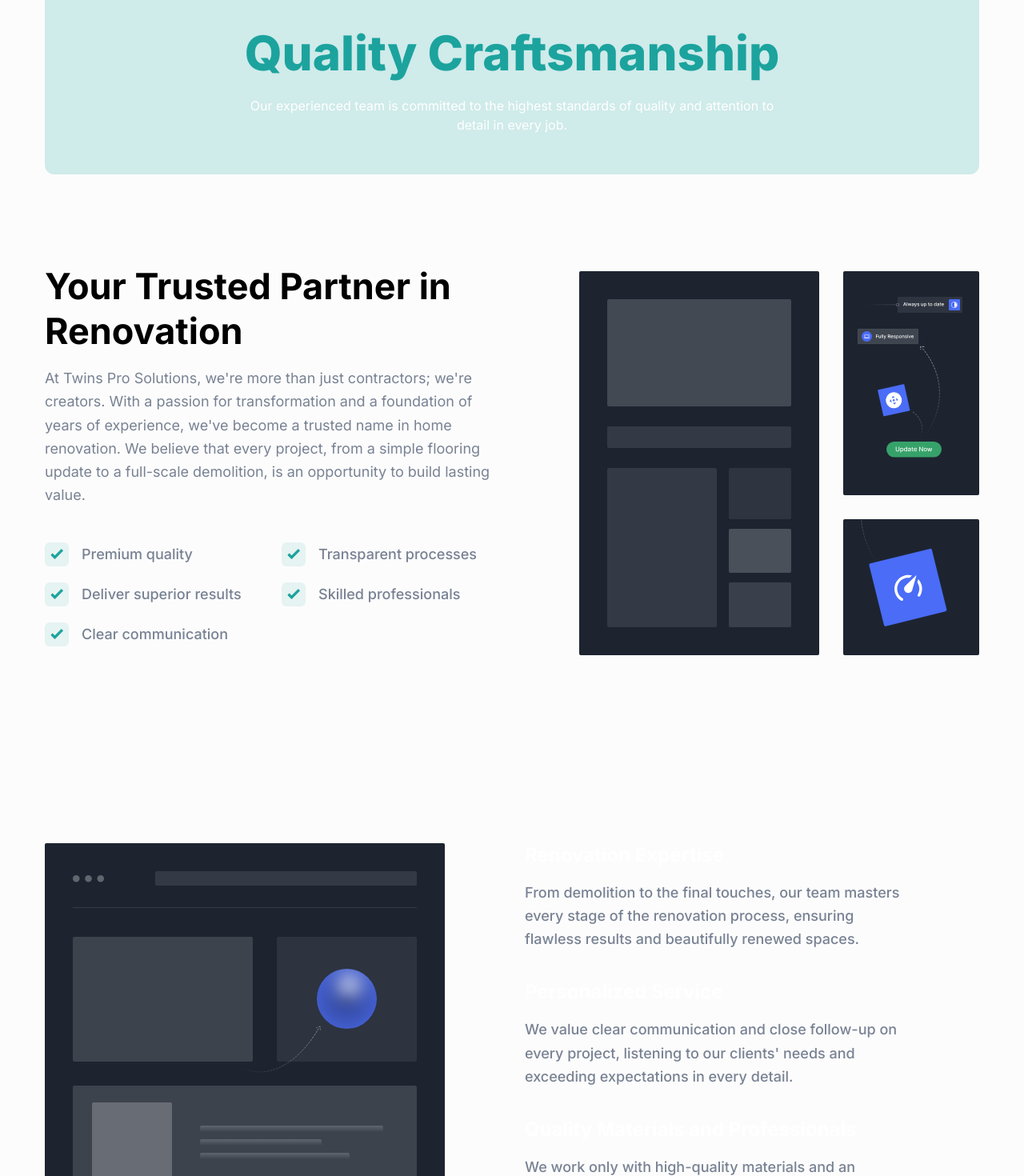
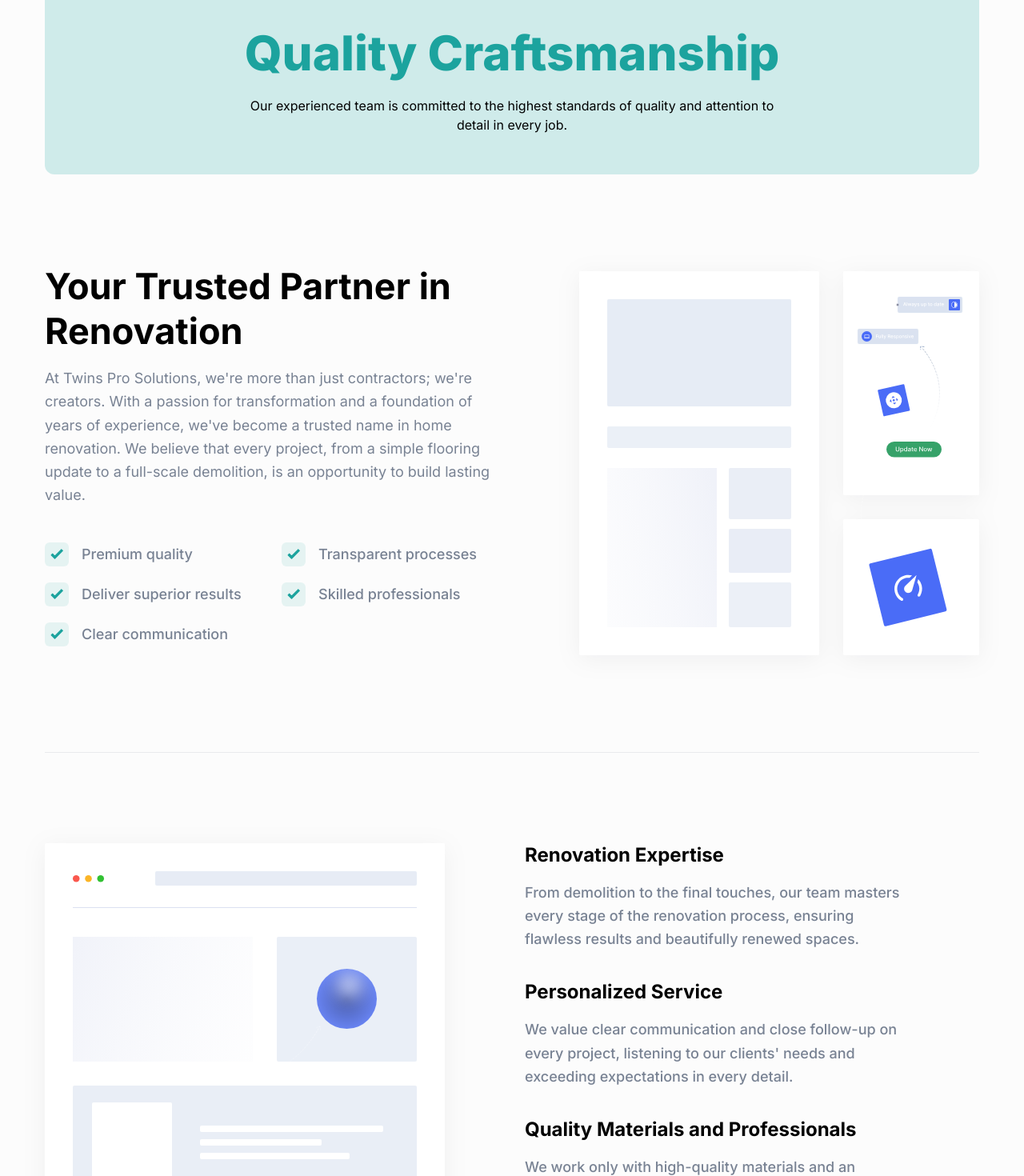
Before and after one commit to Gabrielloopes33/twin-pro-, a Next.js app: page / in a window 1280 px wide. Shown: the part 1460-2930 px from the top of the page at 80% size. Built offline with nearby package versions, Linux system fonts and the light colour scheme.

Commit message:
acerto do resto dos modo dark que bugou

```diff
--- a/src/app/layout.tsx
+++ b/src/app/layout.tsx
@@ -30,7 +30,7 @@ export default function RootLayout({
         <Providers>
           {/* <Header /> */}
           {children}
-          <Footer />
+
           <ScrollToTop />
         </Providers>
       </body>
--- a/src/components/About/AboutSectionOne.tsx
+++ b/src/components/About/AboutSectionOne.tsx
@@ -20,7 +20,7 @@ const AboutSectionOne = () => {
   return (
     <section id="about" className="pt-16 md:pt-20 lg:pt-28">
       <div className="container">
-        <div className="border-b border-body-color/[.15] pb-16 dark:border-white/[.15] md:pb-20 lg:pb-28">
+        <div className="border-b border-body-color/[.15] pb-16 md:pb-20 lg:pb-28">
           <div className="-mx-4 flex flex-wrap items-center">
             <div className="w-full px-4 lg:w-1/2">
               <SectionTitle
@@ -55,13 +55,13 @@ const AboutSectionOne = () => {
                   src="/images/about/about-image.svg"
                   alt="about-image"
                   fill
-                  className="mx-auto max-w-full drop-shadow-three dark:hidden dark:drop-shadow-none lg:mr-0"
+                  className="mx-auto max-w-full drop-shadow-three lg:mr-0"
                 />
                 <Image
                   src="/images/about/about-image-dark.svg"
                   alt="about-image"
                   fill
-                  className="mx-auto hidden max-w-full drop-shadow-three dark:block dark:drop-shadow-none lg:mr-0"
+                  className="mx-auto hidden max-w-full drop-shadow-three lg:mr-0"
                 />
               </div>
             </div>
--- a/src/components/About/AboutSectionTwo.tsx
+++ b/src/components/About/AboutSectionTwo.tsx
@@ -14,20 +14,20 @@ const AboutSectionTwo = () => {
                 src="/images/about/about-image-2.svg"
                 alt="about image"
                 fill
-                className="drop-shadow-three dark:hidden dark:drop-shadow-none"
+                className="drop-shadow-three "
               />
               <Image
                 src="/images/about/about-image-2-dark.svg"
                 alt="about image"
                 fill
-                className="hidden drop-shadow-three dark:block dark:drop-shadow-none"
+                className="hidden drop-shadow-three "
               />
             </div>
           </div>
           <div className="w-full px-4 lg:w-1/2">
             <div className="max-w-[470px]">
               <div className="mb-9">
-                <h3 className="mb-4 text-xl font-bold text-black dark:text-white sm:text-2xl lg:text-xl xl:text-2xl">
+                <h3 className="mb-4 text-xl font-bold text-black sm:text-2xl lg:text-xl xl:text-2xl">
                   Renovation Expertise
                 </h3>
                 <p className="text-base font-medium leading-relaxed text-body-color sm:text-lg sm:leading-relaxed">
@@ -35,7 +35,7 @@ const AboutSectionTwo = () => {
                 </p>
               </div>
               <div className="mb-9">
-                <h3 className="mb-4 text-xl font-bold text-black dark:text-white sm:text-2xl lg:text-xl xl:text-2xl">
+                <h3 className="mb-4 text-xl font-bold text-black  sm:text-2xl lg:text-xl xl:text-2xl">
                   Personalized Service
                 </h3>
                 <p className="text-base font-medium leading-relaxed text-body-color sm:text-lg sm:leading-relaxed">
@@ -43,7 +43,7 @@ const AboutSectionTwo = () => {
                 </p>
               </div>
               <div className="mb-1">
-                <h3 className="mb-4 text-xl font-bold text-black dark:text-white sm:text-2xl lg:text-xl xl:text-2xl">
+                <h3 className="mb-4 text-xl font-bold text-black  sm:text-2xl lg:text-xl xl:text-2xl">
                   Quality Materials and Professionals
                 </h3>
                 <p className="text-base font-medium leading-relaxed text-body-color sm:text-lg sm:leading-relaxed">
--- a/src/components/Brands/index.tsx
+++ b/src/components/Brands/index.tsx
@@ -10,7 +10,7 @@ const Brands = () => {
           <div className="w-full px-4">
             <div className="flex flex-col items-center justify-center rounded-xl bg-primary/20 px-8 py-8 sm:px-10 md:px-[50px] md:py-[40px] xl:p-[50px] 2xl:px-[70px] 2xl:py-[60px]">
               <h1 className="mb-4 font-extrabold text-primary text-3xl sm:text-4xl md:text-5xl lg:text-6xl leading-tight text-center">Quality Craftsmanship</h1>
-              <p className="text-base text-black dark:text-white text-center max-w-2xl">
+              <p className="text-base text-black  text-center max-w-2xl">
                 Our experienced team is committed to the highest standards of quality and attention to detail in every job.
               </p>
             </div>
--- a/src/components/Contact/index.tsx
+++ b/src/components/Contact/index.tsx
@@ -7,12 +7,12 @@ const Contact = () => {
         <div className="-mx-4 flex flex-wrap">
           <div className="w-full px-4 lg:w-7/12 xl:w-8/12">
             <div
-              className="mb-12 rounded-xs bg-white px-8 py-11 shadow-three dark:bg-gray-dark sm:p-[55px] lg:mb-5 lg:px-8 xl:p-[55px]"
+              className="mb-12 rounded-xs bg-white px-8 py-11 shadow-three  sm:p-[55px] lg:mb-5 lg:px-8 xl:p-[55px]"
               data-wow-delay=".15s
               "
             >
-              <h2 className="mb-3 text-2xl font-bold text-black dark:text-white sm:text-3xl lg:text-2xl xl:text-3xl">
-                Need Help? Open a Ticket
+              <h2 className="mb-3 text-2xl font-bold text-black  sm:text-3xl lg:text-2xl xl:text-3xl">
+                Need Help?
               </h2>
               <p className="mb-12 text-base font-medium text-body-color">
                 Our support team will get back to you ASAP via email.
@@ -23,14 +23,14 @@ const Contact = () => {
                     <div className="mb-8">
                       <label
                         htmlFor="name"
-                        className="mb-3 block text-sm font-medium text-dark dark:text-white"
+                        className="mb-3 block text-sm font-medium text-dark "
                       >
                         Your Name
                       </label>
                       <input
                         type="text"
                         placeholder="Enter your name"
-                        className="border-stroke w-full rounded-xs border bg-[#f8f8f8] px-6 py-3 text-base text-body-color outline-hidden focus:border-primary dark:border-transparent dark:bg-[#2C303B] dark:text-body-color-dark dark:shadow-two dark:focus:border-primary dark:focus:shadow-none"
+                        className="border-stroke w-full rounded-xs border bg-[#f8f8f8] px-6 py-3 text-base text-body-color outline-hidden focus:border-primary  "
                       />
                     </div>
                   </div>
@@ -38,14 +38,14 @@ const Contact = () => {
                     <div className="mb-8">
                       <label
                         htmlFor="email"
-                        className="mb-3 block text-sm font-medium text-dark dark:text-white"
+                        className="mb-3 block text-sm font-medium text-dark "
                       >
                         Your Email
                       </label>
                       <input
                         type="email"
                         placeholder="Enter your email"
-                        className="border-stroke w-full rounded-xs border bg-[#f8f8f8] px-6 py-3 text-base text-body-color outline-hidden focus:border-primary dark:border-transparent dark:bg-[#2C303B] dark:text-body-color-dark dark:shadow-two dark:focus:border-primary dark:focus:shadow-none"
+                        className="border-stroke w-full rounded-xs border bg-[#f8f8f8] px-6 py-3 text-base text-body-color outline-hidden focus:border-primary "
                       />
                     </div>
                   </div>
@@ -53,7 +53,7 @@ const Contact = () => {
                     <div className="mb-8">
                       <label
                         htmlFor="message"
-                        className="mb-3 block text-sm font-medium text-dark dark:text-white"
+                        className="mb-3 block text-sm font-medium text-dark "
                       >
                         Your Message
                       </label>
@@ -61,22 +61,20 @@ const Contact = () => {
                         name="message"
                         rows={5}
                         placeholder="Enter your Message"
-                        className="border-stroke w-full resize-none rounded-xs border bg-[#f8f8f8] px-6 py-3 text-base text-body-color outline-hidden focus:border-primary dark:border-transparent dark:bg-[#2C303B] dark:text-body-color-dark dark:shadow-two dark:focus:border-primary dark:focus:shadow-none"
+                        className="border-stroke w-full resize-none rounded-xs border bg-[#f8f8f8] px-6 py-3 text-base text-body-color outline-hidden focus:border-primary "
                       ></textarea>
                     </div>
                   </div>
                   <div className="w-full px-4">
-                    <button className="rounded-xs bg-primary px-9 py-4 text-base font-medium text-white shadow-submit duration-300 hover:bg-primary/90 dark:shadow-submit-dark">
-                      Submit Ticket
+                    <button className="rounded-xs bg-primary px-9 py-4 text-base font-medium text-white shadow-submit duration-300 hover:bg-primary/90 ">
+                      Submit
                     </button>
                   </div>
                 </div>
               </form>
             </div>
           </div>
-          <div className="w-full px-4 lg:w-5/12 xl:w-4/12">
-            <NewsLatterBox />
-          </div>
+
         </div>
       </div>
     </section>
--- a/src/components/Testimonials/index.tsx
+++ b/src/components/Testimonials/index.tsx
@@ -34,7 +34,7 @@ const testimonialData: Testimonial[] = [
 
 const Testimonials = () => {
   return (
-    <section className="dark:bg-bg-color-dark bg-gray-light relative z-10 py-16 md:py-20 lg:py-28">
+    <section className=" bg-gray-light relative z-10 py-16 md:py-20 lg:py-28">
       <div className="container">
         <SectionTitle
           title="What Our Clients Says"
```
